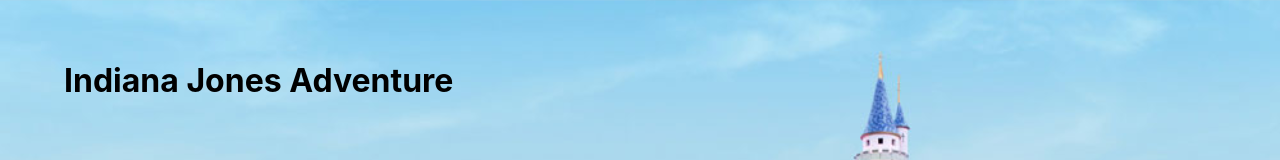
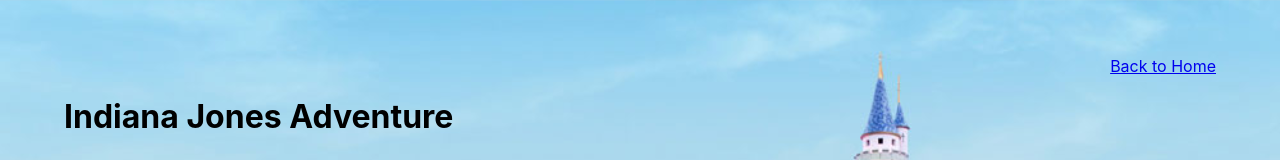
Before and after one commit to ZQWhiting/seasonal-flu-disney-tour, a React (Create React App) app: page /ride/--x4MzxyyeU in a window 1280 px wide. Shown: the top 160 px of the page. Built offline with nearby package versions, Linux system fonts and the light colour scheme.

Commit message:
added link to home

```diff
--- a/src/index.css
+++ b/src/index.css
@@ -73,6 +73,15 @@
   padding-bottom: 2em;
 }
 
+.align-right {
+  text-align: right;
+}
+
+.select-hover:hover {
+  color: white;
+  cursor: pointer;
+}
+
 @media only screen and (hover: none) and (orientation: portrait) {
   body {
     background-image: url(./assets/images/Disneyland-small.jpg);
--- a/src/pages/Ride.js
+++ b/src/pages/Ride.js
@@ -1,5 +1,5 @@
 import { Video } from '../components/Video';
-import { useParams } from 'react-router-dom';
+import { useParams, Link } from 'react-router-dom';
 import ridesData from '../assets/rides';
 import './Ride.css';
 
@@ -8,6 +8,9 @@
 	const { name } = ridesData.find((ride) => ride.id === id);
 	return (
 		<div className='container'>
+			<Link to='/'>
+				<p className='align-right select-hover'>Back to Home</p>
+			</Link>
 			<h1 className='pb-5'>{name}</h1>
 			<div className='flex align-column'>
 				<div className='video'>
```
